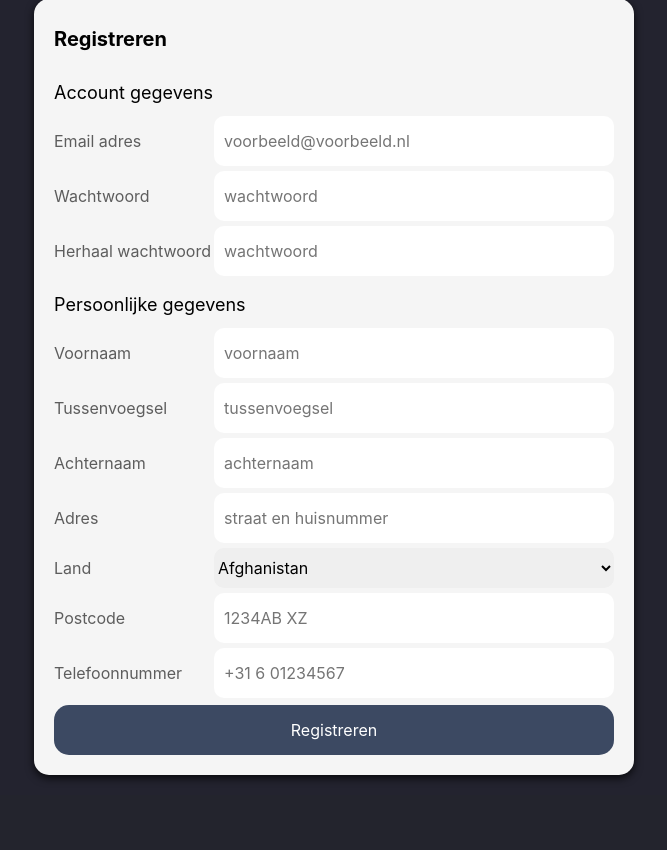
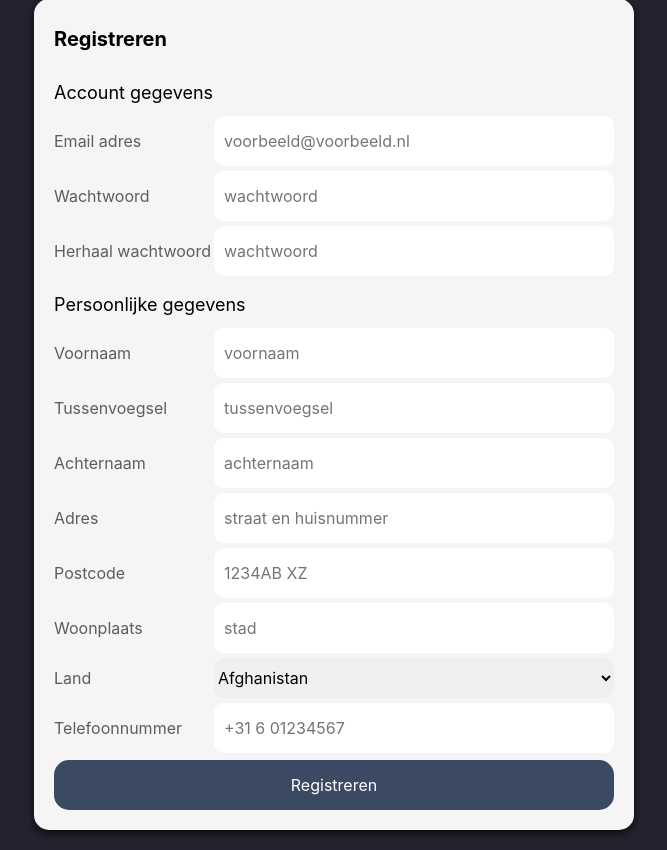
Before and after one commit to sandordost/NerdyGadgets, a PHP site: page /registratie.php in a window 1280 px wide. Shown: the part 206-1056 px from the top of the page, without its empty margins (306-973 px from the left). Before the commit the page ends 1001 px from the top, so only its background shows below. Run offline with PHP 8.4, Linux system fonts and the light colour scheme; data that the repository does not hold is empty; some libraries are stand-ins or nearby versions; some web fonts are replaced.

Commit message:
Woonplaats toegevoegd
aan registratie pagina & database

```diff
--- a/database.php
+++ b/database.php
@@ -137,7 +137,7 @@ function verifyUser($email, $password){
 }
 
 //Maakt de gebruiker aan in de database
-function CreateUser($email, $wachtwoord, $voornaam, $tussenvoegsel, $achternaam, $adres, $land, $postcode, $phone)
+function CreateUser($email, $wachtwoord, $voornaam, $tussenvoegsel, $achternaam, $adres, $land, $postcode, $phone, $woonplaats)
 {
     $Connection = connectToDatabase();
 
@@ -146,11 +146,11 @@ function CreateUser($email, $wachtwoord, $voornaam, $tussenvoegsel, $achternaam,
 
     $encryptedPass = encryptPassword($wachtwoord, $salt, $pepper);
 
-    $sql = "INSERT INTO klant (email, password, voornaam, tussenvoegsel, achternaam, adres, land, postcode, telefoon, salt)
-        VALUES (?, ?, ?, ?, ?, ?, ?, ?, ?, ?);";
+    $sql = "INSERT INTO klant (email, password, voornaam, tussenvoegsel, achternaam, adres, land, postcode, telefoon, salt, woonplaats)
+        VALUES (?, ?, ?, ?, ?, ?, ?, ?, ?, ?, ?);";
     $stmt = $Connection->prepare($sql);
-    $stmt->bind_param('ssssssssss', $email, $encryptedPass, $voornaam, $tussenvoegsel, $achternaam,
-        $adres, $land, $postcode, $phone, $salt);
+    $stmt->bind_param('sssssssssss', $email, $encryptedPass, $voornaam, $tussenvoegsel, $achternaam,
+        $adres, $land, $postcode, $phone, $salt, $woonplaats);
     $stmt->execute();
 }
 
--- a/registratie-handler.php
+++ b/registratie-handler.php
@@ -8,6 +8,7 @@ $voornaam = $_POST['voornaam'];
 $tussenvoegsel = $_POST['tussenvoegsel'];
 $achternaam = $_POST['achternaam'];
 $adres = $_POST['adres'];
+$woonplaats = $_POST['woonplaats'];
 $land = $_POST['land'];
 $postcode = $_POST['postcode'];
 $phone = $_POST['phone'];
@@ -18,14 +19,14 @@ if(isset($email)){
 
     //Check for empty
     if(!empty($email) && !empty($wachtwoord) && !empty($herwachtwoord) && !empty($voornaam) && !empty($achternaam)
-        && !empty($adres) && !empty($land) && !empty($postcode)){
+        && !empty($adres) && !empty($land) && !empty($postcode) && !empty($woonplaats)){
 
         //Check if passwords match
         if($wachtwoord === $herwachtwoord){
 
             //Check if password > 5
             if(strlen($wachtwoord) > 5){
-                CreateUser($email, $wachtwoord, $voornaam, $tussenvoegsel, $achternaam, $adres, $land, $postcode, $phone);
+                CreateUser($email, $wachtwoord, $voornaam, $tussenvoegsel, $achternaam, $adres, $land, $postcode, $phone, $woonplaats);
                 header("location: login.php?bestiging=true");
             }
             else{
--- a/registratie.php
+++ b/registratie.php
@@ -59,6 +59,16 @@ include "header.php";
             <div class="inputwithlabel">
                 <label for="adres-input">Adres</label>
                 <input placeholder="straat en huisnummer" type="text" name="adres" id="adres-input">
+            </div>
+
+            <div class="inputwithlabel">
+                <label for="postcode-input">Postcode</label>
+                <input placeholder="1234AB XZ" type="text" name="postcode" id="postcode-input">
+            </div>
+
+            <div class="inputwithlabel">
+                <label for="woonplaats-input">Woonplaats</label>
+                <input placeholder="stad" type="text" name="woonplaats" id="woonplaats-input">
             </div>
 
             <div class="inputwithlabel">
@@ -312,11 +322,6 @@ include "header.php";
             </div>
 
             <div class="inputwithlabel">
-                <label for="postcode-input">Postcode</label>
-                <input placeholder="1234AB XZ" type="text" name="postcode" id="postcode-input">
-            </div>
-
-            <div class="inputwithlabel">
                 <label for="phone-input">Telefoonnummer</label>
                 <input placeholder="+31 6 01234567" type="text" name="phone" id="phone-input">
             </div>
```
